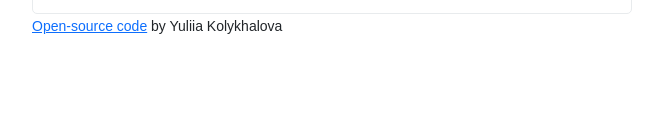
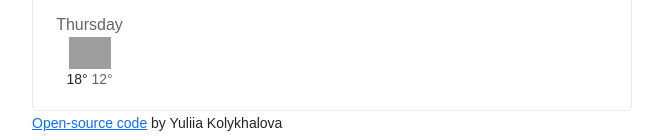
Before and after one commit to zyulia/vanilla-weather-app, a plain HTML site: page index.html in a window 1280 px wide. Shown: the part 260-400 px from the top of the page, without its empty margins (308-971 px from the left). Drawn offline with nearby package versions, Linux system fonts and the light colour scheme; no server answers; grey boxes are pictures that could not be loaded.

Commit message:
Added forecast HTML and CSS

```diff
--- a/index.html
+++ b/index.html
@@ -70,6 +70,23 @@
               </ul>
             </div>
           </div>
+          <div class="weather-forecast">
+            <div class="row">
+              <div class="col-2">
+                <div class="weather-forecast-date">Thursday</div>
+
+                <img
+                  src="https://openweathermap.org/img/wn/01n@2x.png"
+                  alt=""
+                  width="42"
+                />
+                <div class="weather-forecast-temperature">
+                  <span class="weather-forecast-max">18°</span>
+                  <span class="weather-forecast-min">12°</span>
+                </div>
+              </div>
+            </div>
+          </div>
         </div>
         <small>
           <a href="https://github.com/zyulia/vanilla-weather-app"
--- a/src/style.css
+++ b/src/style.css
@@ -55,3 +55,17 @@ li:first-letter {
 #celsius {
   text-decoration: none;
 }
+.weather-forecast {
+  margin-top: 20px;
+  text-align: center;
+}
+.weather-forecast-date {
+  font-size: 16px;
+  opacity: 0.7;
+}
+.weather-forecast-temperature {
+  font-size: 14px;
+}
+.weather-forecast-min {
+  opacity: 0.7;
+}
```
